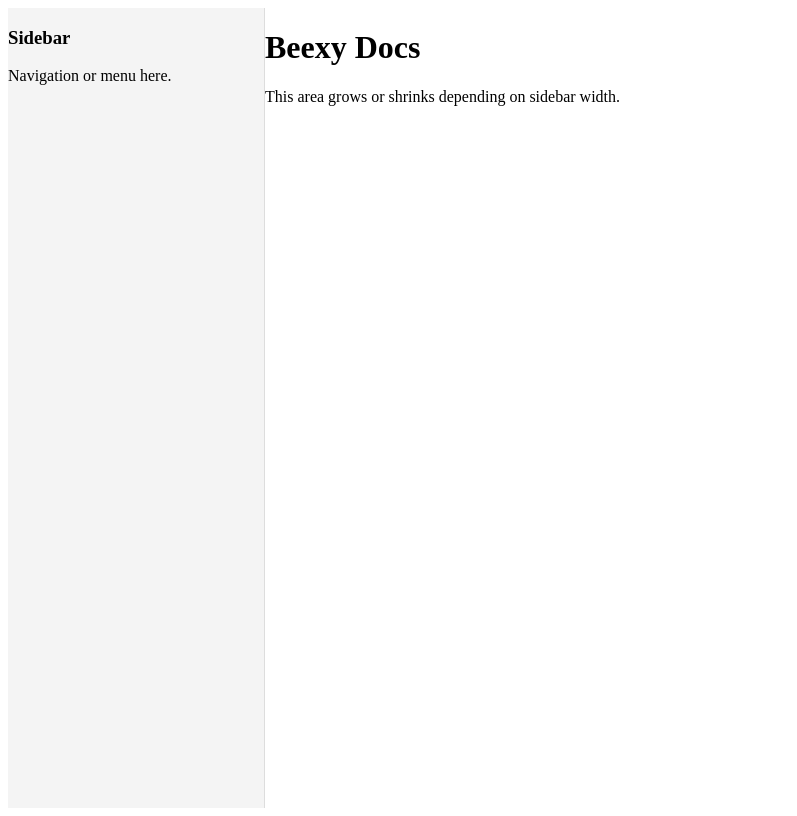
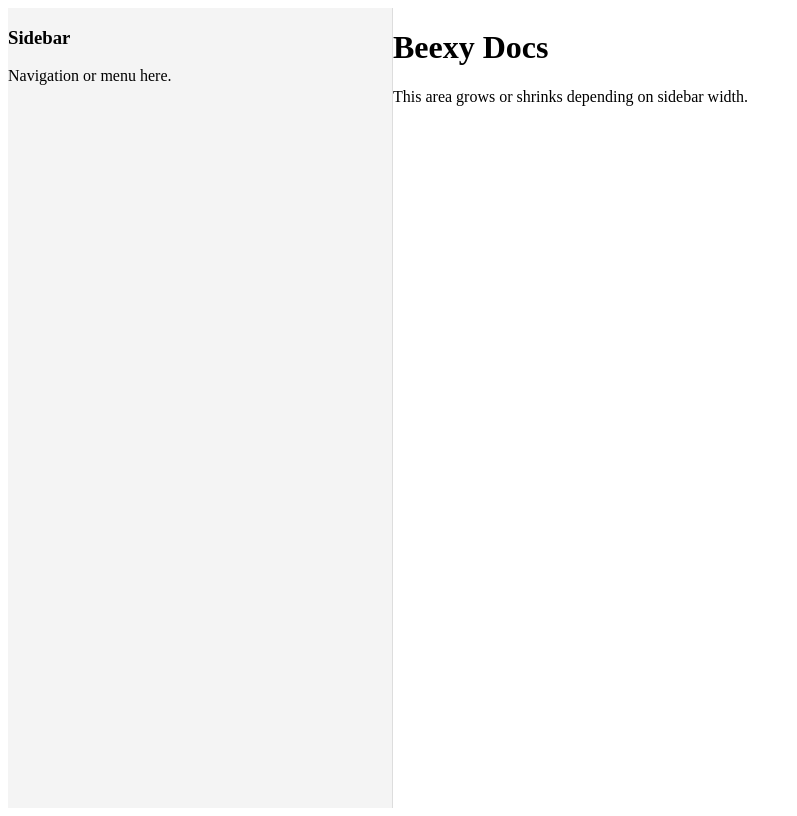
Before and after one commit to JesusCRIS90/ngx-beexy-docs, an Angular app: page / in a window 1280 px wide. Shown: the whole page, without its empty margins (0-797 px from the left). Built offline with nearby package versions, Linux system fonts and the light colour scheme.

Commit message:
[MOD] Update bee-sidebar-layout: * Drag to resize between Min-Max. * AutoResize to previous Percentage when windows screen resize

```diff
--- a/src/app/new-beexy-components/bee-sidebar-layout/bee-sidebar-layout.css
+++ b/src/app/new-beexy-components/bee-sidebar-layout/bee-sidebar-layout.css
@@ -4,14 +4,33 @@
   width: 100%;
   overflow: hidden;
 
-  .sidebar {
+  .bee-sidebar {
     background: #f4f4f4;
     border-right: 1px solid #ddd;
-    transition: width 0.3s ease;
+    /* transition: width 0.15s ease; */
     position: relative;
+    display: flex;
+    flex-direction: column;
+
+    /* === Drag handle === */
+    .bee-resize-handle {
+      position: absolute;
+      top: 0;
+      right: 0;
+      width: 5px;
+      height: 100%;
+      cursor: col-resize;
+
+      background: transparent;
+      transition: background 0.2s;
+    }
+
+    .bee-resize-handle:hover {
+      background: rgba(0, 0, 0, 0.1);
+    }
   }
 
-  .content {
+  .bee-content {
     flex-grow: 1;
     background: #fff;
     overflow-y: auto;
--- a/src/app/new-beexy-components/bee-sidebar-layout/bee-sidebar-layout.html
+++ b/src/app/new-beexy-components/bee-sidebar-layout/bee-sidebar-layout.html
@@ -1,9 +1,12 @@
 <div class="bee-sidebar-layout">
-    <aside class="sidebar" [style.width]="sidebarWidth">
-        <ng-content select="[sidebar]"/>
-    </aside>
+  <aside class="bee-sidebar" [style.width]="sidebarWidth">
+    <ng-content select="[sidebar]" />
 
-    <main class="content">
-        <ng-content />
-    </main>
+    <!-- Drag Handle -->
+    <div class="bee-resize-handle" (mousedown)="onMouseDown($event)" title="Drag to Resize"></div>
+  </aside>
+
+  <main class="bee-content">
+    <ng-content />
+  </main>
 </div>
--- a/src/app/new-beexy-components/bee-sidebar-layout/bee-sidebar-layout.ts
+++ b/src/app/new-beexy-components/bee-sidebar-layout/bee-sidebar-layout.ts
@@ -12,25 +12,105 @@ export class BeeSidebarLayout implements OnInit, OnDestroy {
   @Input() MinWidth: number = 10;
 
   currentWidth = signal<number>(0);
+  private currentWidthPercentage = this.MaxWidth;
+
+  private isDragging = false;
+  private mouseFirstClick_X = 0;
+  private onClickMouseFirstWidth = 0;
+
+  private resizeListener!: () => void;
+  private moveMouseListener!: (event: MouseEvent) => void;
+  private upMouseListener!: () => void;
 
   ngOnInit(): void {
-    this.updateCurrentWidth();
-    window.addEventListener('resize', this.updateCurrentWidth.bind(this));
+    this.firstDraw();
+
+    // Listen for resize
+    this.resizeListener = this.onResizeTrigger.bind(this);
+    window.addEventListener('resize', this.resizeListener);
   }
 
   ngOnDestroy(): void {
-    window.removeEventListener('resize', this.updateCurrentWidth.bind(this));
+    window.removeEventListener('resize', this.resizeListener);
+    document.removeEventListener('mousemove', this.moveMouseListener);
+    document.removeEventListener('mouseup', this.upMouseListener);
   }
 
   get sidebarWidth() {
-    return `${this.currentWidth()}px`; // Signals are functions!
+    return `${this.currentWidth()}px`;
   }
 
-  private updateCurrentWidth(): void {
-    console.log("Updating Width")
+  private onResizeTrigger(): void {
+
     const screenWidth = window.innerWidth;
-    const newWidth = ((this.MaxWidth - this.MinWidth) / 100) * screenWidth;
 
-    this.currentWidth.set( newWidth );
+    const newWidth = (this.currentWidthPercentage / 100 ) * screenWidth;
+
+    this.currentWidth.set(newWidth);
+  }
+
+  private firstDraw(): void {
+    const screenWidth = window.innerWidth;
+    const newWidth = (this.MaxWidth / 100) * screenWidth;
+
+    this.currentWidth.set(newWidth);
+  }
+
+  private updateCurrentWidthPercentage()
+  {
+    const screenWidth = window.innerWidth;
+    const newPercentage = ( 1 - ( (screenWidth - this.currentWidth()) / screenWidth) ) * 100;
+
+    this.currentWidthPercentage = Math.round( newPercentage * 100 ) / 100;
+  }
+
+  // =========================
+  // 🖱️  Drag Handlers
+  // =========================
+
+  onMouseDown(event: MouseEvent) {
+    // console.log(`[onMouseDown]: ${event.clientX}`);
+
+    this.isDragging = true;
+    this.mouseFirstClick_X = event.clientX;
+    this.onClickMouseFirstWidth = this.currentWidth();
+
+    // Add listeners for drag tracking
+    this.moveMouseListener = this.onMouseMove.bind(this);
+    this.upMouseListener = this.onMouseUp.bind(this);
+
+    document.addEventListener('mousemove', this.moveMouseListener);
+    document.addEventListener('mouseup', this.upMouseListener);
+
+    event.preventDefault();
+  }
+
+  onMouseMove(event: MouseEvent) {
+    if (!this.isDragging) return;
+
+    // console.log(`[onMouseMOve]: ${event.clientX}`);
+
+    // Calculate Mouse 'Shifting' in Pixels
+    const deltaX = event.clientX - this.mouseFirstClick_X;
+    const newWidth = this.onClickMouseFirstWidth + deltaX;
+
+    // Calculate min & max in pixels
+    const screenWidth = window.innerWidth;
+    const minPx = (this.MinWidth / 100) * screenWidth;
+    const maxPx = (this.MaxWidth / 100) * screenWidth;
+
+    // Clamping width
+    const clampedWidth = Math.min(Math.max(newWidth, minPx), maxPx);
+
+    this.currentWidth.set(clampedWidth);
+  }
+
+  onMouseUp() {
+    this.updateCurrentWidthPercentage();
+
+    console.log(this.currentWidthPercentage);
+    this.isDragging = false;
+    document.removeEventListener('mousemove', this.moveMouseListener);
+    document.removeEventListener('mouseup', this.upMouseListener);
   }
 }
```
